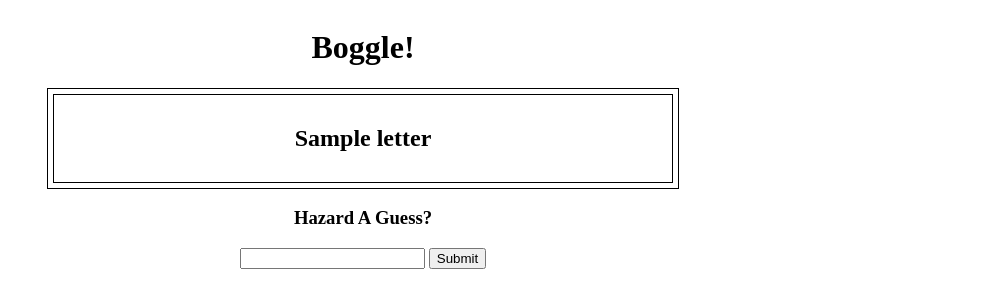
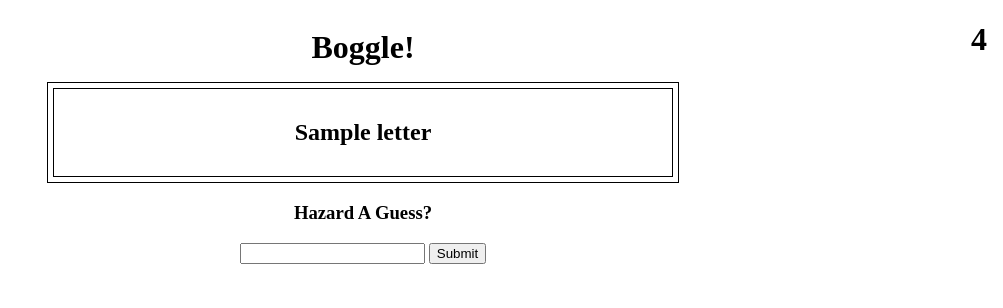
Before and after one commit to lowtrey/springboard-e_boggle, a Flask app: template templates/board.html in a window 1280 px wide. Shown: the top 308 px of the page, without its empty margins (277-1280 px from the left). Run offline with Flask 2, Linux system fonts and the light colour scheme; the template is opened without the code that fills it: most values are stand-ins (such as "Sample title", 1, 10 or a date in 2020); parts of the project's set-up code (start-up, migrations or seed data) failed here and were passed over.

Commit message:
complete step five

```diff
--- a/static/app.css
+++ b/static/app.css
@@ -19,8 +19,24 @@ table {
   width: 50%;
 }
 
+h1 {
+  margin-bottom: 0.5em;
+}
+
 .container {
   display: flex;
   flex-direction: column;
   align-items: center;
 }
+
+#scoreBox, #message, #restart {
+  display: none;
+}
+
+#timer {
+  position: absolute;
+  right: 1em;
+  top: 0;
+}
+
+#
--- a/static/app.js
+++ b/static/app.js
@@ -1,3 +1,26 @@
+$(window).on("load", function () {
+  const timer = setInterval(countdown, 1000);
+
+  function countdown() {
+    // TODOS:
+    // - Change timer text to red when under 20 seconds
+    // - Slide Guess form up when time is up
+    // - slide restart button down when time is up
+    $("#seconds").text(`${parseInt($("#seconds").text()) - 1}`);
+
+    if ($("#seconds").text() === "20") {
+      $("#seconds").css("color", "khaki");
+    } else if ($("#seconds").text() === "10") {
+      $("#seconds").css("color", "lightcoral");
+    } else if ($("#seconds").text() === "0") {
+      clearInterval(timer);
+      $("#seconds").text("Time's Up!");
+      $("#guessForm").slideUp();
+      $("#restart").delay(1000).slideDown();
+    }
+  }
+});
+
 // Validate Guessed Word
 const validateGuess = async (guessedWord) => {
   const response = await axios.get("/guess", {
@@ -21,6 +44,12 @@ const generateMessage = (guessedWord, responseText) => {
   return message;
 };
 
+const showMessage = (message) => {
+  // TODO: chain the lines below together
+  $("#message").text(message);
+  $("#message").slideDown().delay(1000).slideUp();
+};
+
 // Handle Guess Form Submission
 $("#guessForm").on("submit", async function (event) {
   event.preventDefault();
@@ -31,5 +60,31 @@ $("#guessForm").on("submit", async function (event) {
 
   const message = generateMessage($guess, guessResponse);
 
-  $("#message").text(message);
+  const wordFound = guessResponse === "ok";
+
+  showMessage(message);
+
+  if (wordFound) updateScore();
 });
+
+// Score Functionality
+const $scoreBox = $("#scoreBox");
+const $score = $("#score");
+
+function updateScore() {
+  // initialize score to zero
+  if (!$score.text()) {
+    $score.text("0");
+  } else {
+    // update score - animate if first point
+    $score.text(`${parseInt($score.text()) + 1}`);
+    if ($score.text() === "1") {
+      $scoreBox.slideToggle();
+    }
+  }
+}
+
+// Reset Game (not board)
+$("#restartButton").on("click", function () {
+  location.reload();
+});
--- a/templates/board.html
+++ b/templates/board.html
@@ -10,8 +10,14 @@
   </head>
 
   <body>
+    <div id="timer">
+      <h1 id="seconds">10</h1>
+    </div>
     <div class="container">
       <h1>Boggle!</h1>
+      <div id="scoreBox">
+        <h3>Score: <span id="score">0</span></h3>
+      </div>
       <table class="board">
         {% for row in board %}
         <tr class="row">
@@ -26,6 +32,9 @@
         <input type="text" name="guess" id="guess" required />
         <button type="submit">Submit</button>
       </form>
+      <div id="restart">
+        <button id="restartButton">Another Turn?</button>
+      </div>
       <p id="message"></p>
     </div>
 
```
